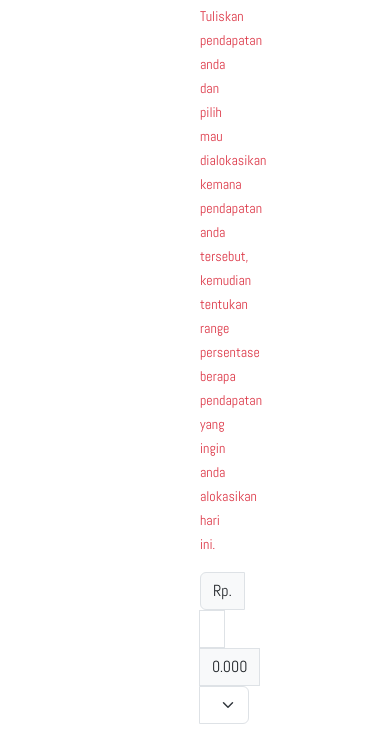
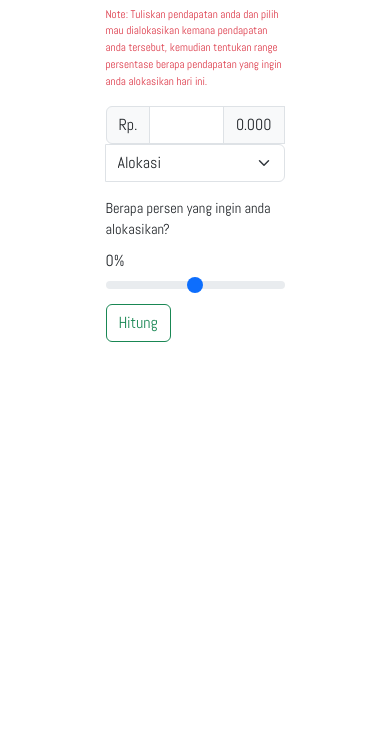
Before and after one commit to FMATheNomad/polar-purse, a plain HTML site: page index.html in a window 390 px wide. Shown: the part 269-1006 px from the top of the page. After the commit the page ends 892 px from the top, so only its background shows below. Drawn offline with nearby package versions, Linux system fonts and the light colour scheme.

Commit message:
add responsive from input

```diff
--- a/index.html
+++ b/index.html
@@ -12,18 +12,28 @@
       *{
         font-family: 'Abel', sans-serif;
       }
+      @media only screen and (max-width:791px) {
+        .note{
+            font-size:0.7rem !important;
+        }
+        .label-alokasi{
+            font-size:0.9rem !important;
+        }
+      }
     </style>
   </head>
   <body>
-    <form action="">
-        <div style="margin: 150px; padding: 50px;">
-          <div class="mb-3">
+    <div class="d-flex justify-content-center align-items-center mb-5 p-3" style="min-height:100vh !important;">
+        <form action="" class="d-flex flex-column align-items-center w-50">
+            <div class="mb-3 flex-1 d-flex align-items-center justify-content-start w-100">
                 <h1>PolarPurse</h1>
             </div>
-          <div class="mb-3">
-            <small class="text-danger">Note: Tuliskan pendapatan anda dan pilih mau dialokasikan kemana pendapatan anda tersebut, kemudian tentukan range persentase berapa pendapatan yang ingin anda alokasikan hari ini.</small>
+            <div class="d-flex flex-1 justify-content-center align-items-center mb-3 w-100">
+                <span class="fs-6 fw-light text-danger note">
+                        Note: Tuliskan pendapatan anda dan pilih mau dialokasikan kemana pendapatan anda tersebut, kemudian tentukan range persentase berapa pendapatan yang ingin anda alokasikan hari ini.
+                </span>
             </div>
-          <div class="input-group mb-3">
+            <div class="input-group mb-3 flex-1 w-100">
                 <span class="input-group-text">Rp.</span>
                 <input type="text" class="form-control" aria-label="Amount (to the nearest rupiah)">
                 <span class="input-group-text">0.000</span>
@@ -33,14 +43,18 @@
                   <option value="2">Beramal</option>
                 </select>
             </div>
-          <div class="mb-3">
-            <label for="customRange1" class="form-label">Berapa persen yang ingin anda alokasikan?</label>
+            <div class="mb-3 flex-1 d-flex flex-column align-items-center justify-content-center w-100">
+                <div class="flex-1 w-100">
+                    <label for="customRange1" class="form-label label-alokasi">Berapa persen yang ingin anda alokasikan?</label>
                     <span id="percentageDisplay">0%</span>
                     <input type="range" class="form-range" id="customRange1">
+                </div>
+                <div class="d-flex flex-1  align-items-center justify-content-start w-100">
                     <button type="submit" class="btn btn-outline-success">Hitung</button>
                 </div>
             </div>
         </form>
+    </div>
     <script>
         const customRange1 = document.getElementById('customRange1');
         const percentageDisplay = document.getElementById('percentageDisplay');
```
Lines whose indentation alone changed are shown as unchanged.
